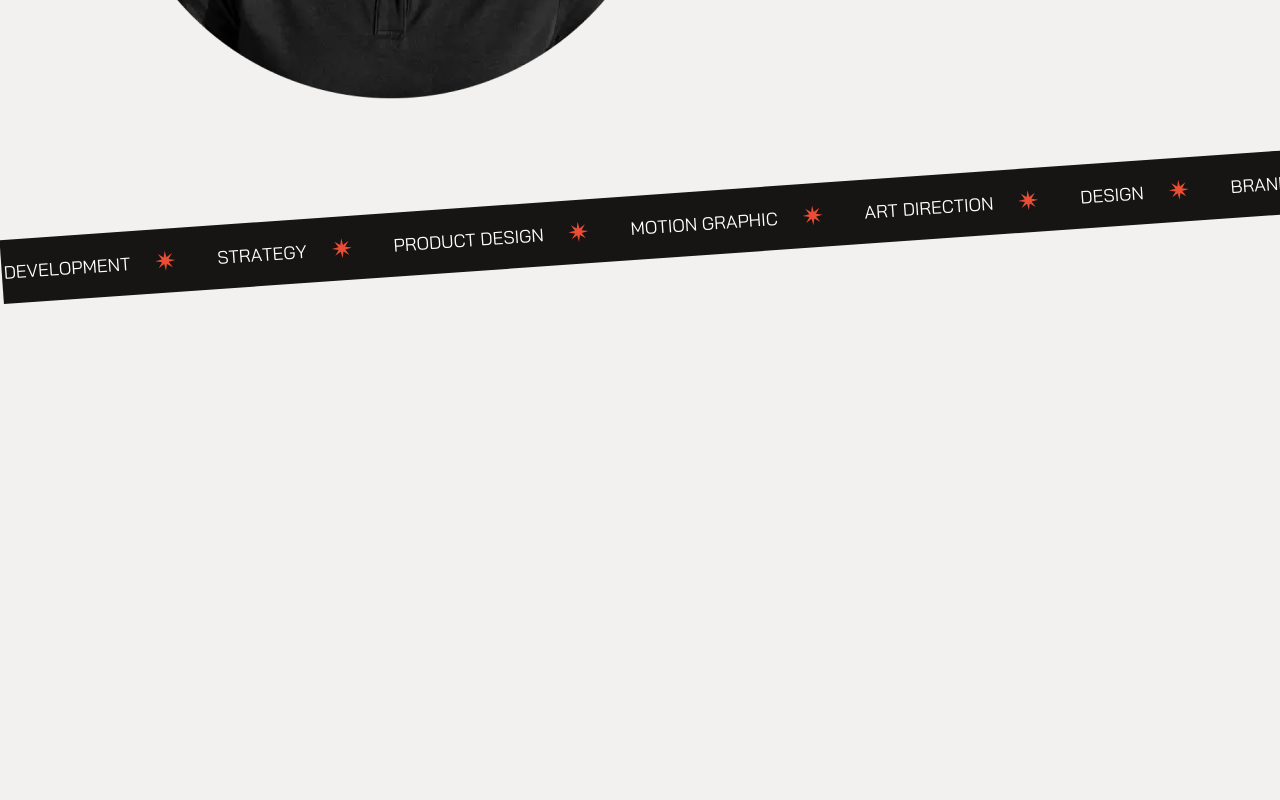
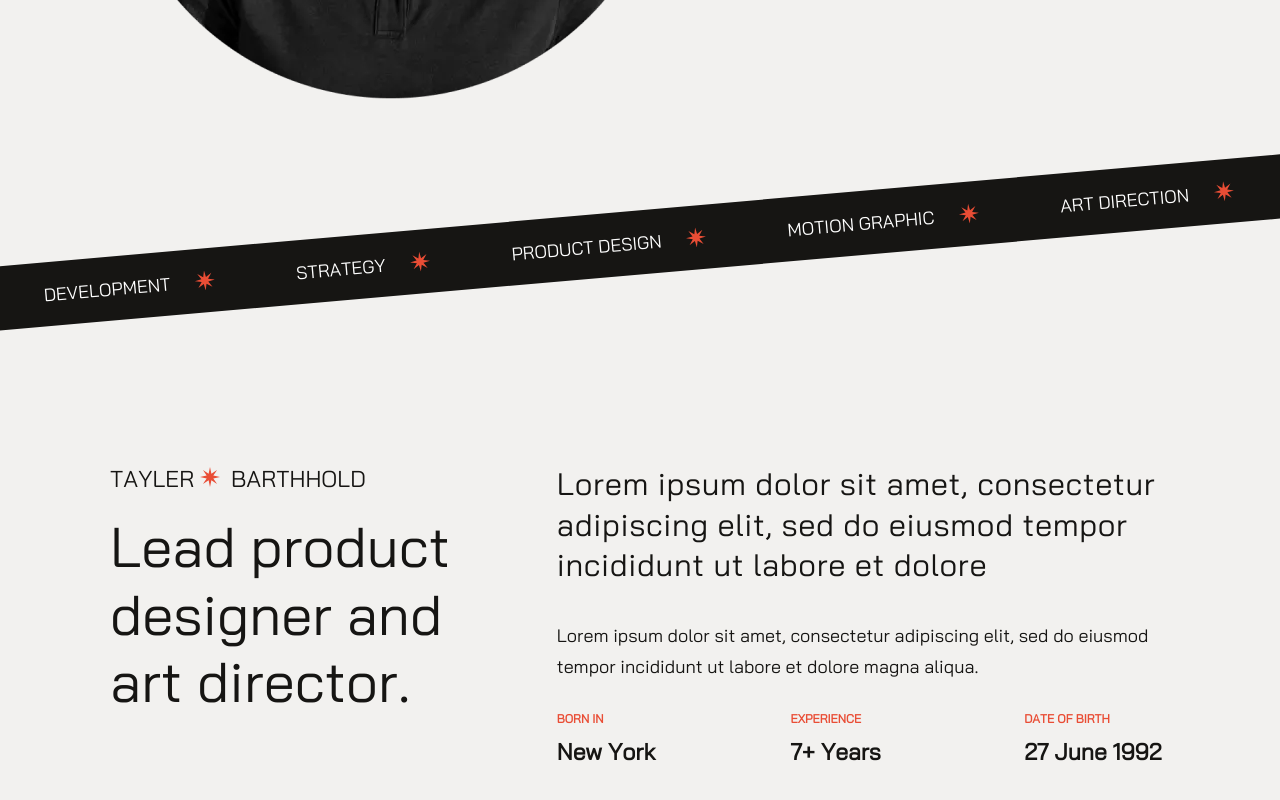
Before and after one commit to andrsweb/moxa, a website: page public/index.html in a window 1280 px wide. Shown: the part 1152-1952 px from the top of the page. Before the commit the page ends 1557 px from the top, so only its background shows below. Drawn offline with Linux system fonts and the light colour scheme.

Commit message:
added lead section

```diff
--- a/public/index.html
+++ b/public/index.html
@@ -99,8 +99,8 @@
 	</div>
 </section>
 	<section class="stripe">
-    <div class="container-xl">
-        <div class="stripe-wrapp">
+    <div class="stripe-wrapp">
+        <div class="stripe-inner">
             <div class="stripe-items">
                 <div class="stripe-item">
                     DEVELOPMENT
@@ -136,7 +136,38 @@
 </section>
 	<section class="lead">
     <div class="container sm">
-
+        <div class="lead-wrapp">
+            <div class="lead-title">
+                <h5>
+                    TAYLER
+                    <span></span>
+                    BARTHHOLD
+                </h5>
+                <h3>
+                    Lead product designer and art director.
+                </h3>
+            </div>
+            <div class="lead-text">
+                <p class="lead-top-text">
+                    Lorem ipsum dolor sit amet, consectetur adipiscing elit, sed do eiusmod tempor incididunt ut labore et dolore
+                </p>
+                <p class="lead-subtext">
+                    Lorem ipsum dolor sit amet, consectetur adipiscing elit, sed do eiusmod tempor incididunt ut labore et dolore magna aliqua.
+                </p>
+                <div class="lead-items">
+                    <div class="lead-item">
+    <div class="lead-item-title"><b>BORN IN</b></div>
+    <div class="lead-item-text"><b>New York</b></div>
+</div><div class="lead-item">
+    <div class="lead-item-title"><b>EXPERIENCE</b></div>
+    <div class="lead-item-text"><b>7+ Years</b></div>
+</div><div class="lead-item">
+    <div class="lead-item-title"><b>DATE OF BIRTH</b></div>
+    <div class="lead-item-text"><b>27 June 1992</b></div>
+</div>
+                </div>
+            </div>
+        </div>
     </div>
 </section>
 </main>
--- a/src/scss/common/typography.scss
+++ b/src/scss/common/typography.scss
@@ -3,7 +3,8 @@ h2, .h2,
 h3, .h3,
 h4, .h4,
 h5, .h5,
-h6, .h6 {
+h6, .h6,
+p {
 	font-family: $ff;
 	font-weight: $fw-regular;
 	line-height: $lh-title;
@@ -37,7 +38,7 @@ h2, .h2 {
 
 h3, .h3 {
 	font-size: 56px;
-	line-height: $lh;
+	line-height: $lh-h3;
 }
 
 h4, .h4 {
@@ -57,6 +58,7 @@ h5, .h5 {
 		display: inline-block;
 		width: 20px;
 		height: 20px;
+		margin-right: 5px;
 		background-image: url( '/img/general/small-star.svg' ) no-repeat;
 	}
 
--- a/src/scss/common/vars.scss
+++ b/src/scss/common/vars.scss
@@ -19,6 +19,7 @@ $container-padding: 20px;
 $ff			: 'Bai Jamjuree', sans-serif;
 
 // Font sizes.
+$fs-xxs	 : 12px;
 $fs-xs	 : 14px;
 $fs-s	 : 16px;
 $fs-sm	 : 18px;
@@ -34,6 +35,7 @@ $fw-bold	: 700;
 // Line heights.
 $lh			: 1.5;
 $lh-title	: 1.3;
+$lh-h3	    : 1.2;
 
 // Colors.
 $white	 : #FFFFFF;
--- a/src/scss/sections/lead.scss
+++ b/src/scss/sections/lead.scss
@@ -0,0 +1,54 @@
+.lead {
+    padding: 44px 0 60px;
+
+    &-wrapp {
+        display: flex;
+
+        .lead-title {
+            max-width: 408px;
+            margin-right: 67px;
+
+            h5 {
+                margin-bottom: 19px;
+            }
+        }
+
+        .lead-text {
+            max-width: calc( 100% - 408px);
+
+            .lead-top-text {
+                margin-bottom: 36px;
+                letter-spacing: 0.64px;
+            }
+
+            .lead-subtext {
+                font-size: $fs-sm;
+                margin-bottom: 27px;
+                line-height: 1.7;
+            }
+
+            .lead-items {
+                display: flex;
+                margin: 0 -44px;
+
+                .lead-item {
+                    display: flex;
+                    flex-direction: column;
+                    width: calc( 100% / 3);
+                    padding: 0 44px;
+
+                    .lead-item-title {
+                        font-size: $fs-xxs;
+                        color: $accent;
+                        margin-bottom: 8px;
+                    }
+
+                    .lead-item-text {
+                        font-size: $fs-xm;
+                        line-height: 1.4;
+                    }
+                }
+            }
+        }
+    }
+}
--- a/src/scss/sections/stripe.scss
+++ b/src/scss/sections/stripe.scss
@@ -1,12 +1,17 @@
 .stripe {
-    padding: 35px 0 150px;
-    &-wrapp {
+    padding: 50px 0 150px;
+
+    &-inner {
         display: flex;
         align-items: center;
-        width: 110%;
         height: 64px;
+        transform: translateX(50px);
+    }
+
+    &-wrapp {
+        width: calc( 100% + 100px);
         background: $black;
-        transform: rotate(-4deg);
+        transform: rotate(-5deg) translateX(-50px);
 
         .stripe-items {
             display: flex;
@@ -18,6 +23,8 @@
                 align-items: center;
                 color: $white;
                 margin-right: 40px;
+                white-space: nowrap;
+                padding-left: 3%;
 
                 span {
                     margin-left: 25px;
```
Also changed, not shown: src/html/index.html (+3 -3 lines), src/html/template-parts/sections/lead.html (deleted, +0 -5 lines), src/html/template-parts/sections/lead/lead-item.html (added, +4 -0 lines), src/html/template-parts/sections/lead/lead.html (added, +31 -0 lines), src/html/template-parts/sections/stripe/stripe.html (renamed from src/html/template-parts/sections/stripe.html, +2 -2 lines), public/css/main.min.css, src/html/template-parts/sections/hero/hero.html (renamed from src/html/template-parts/sections/hero.html).
